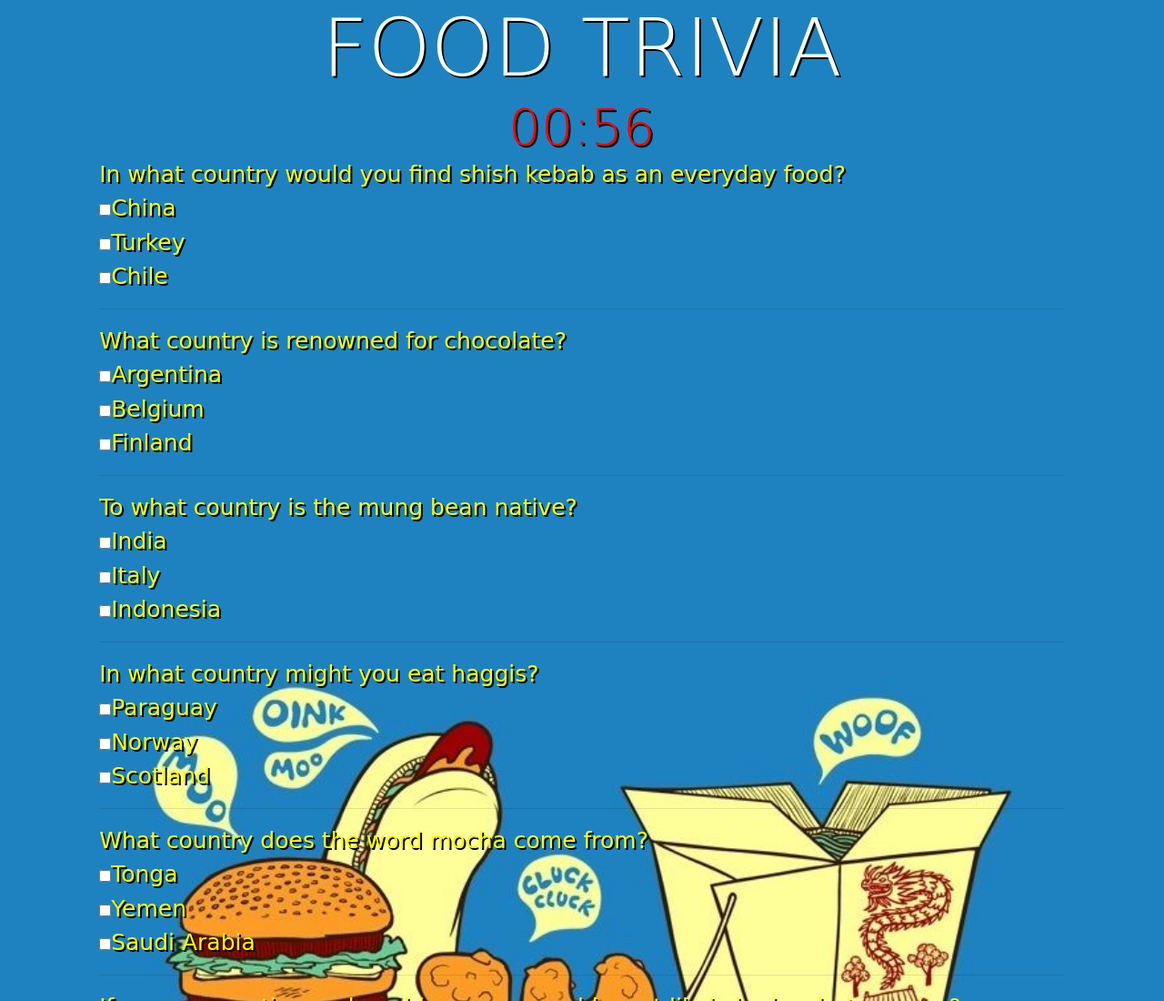
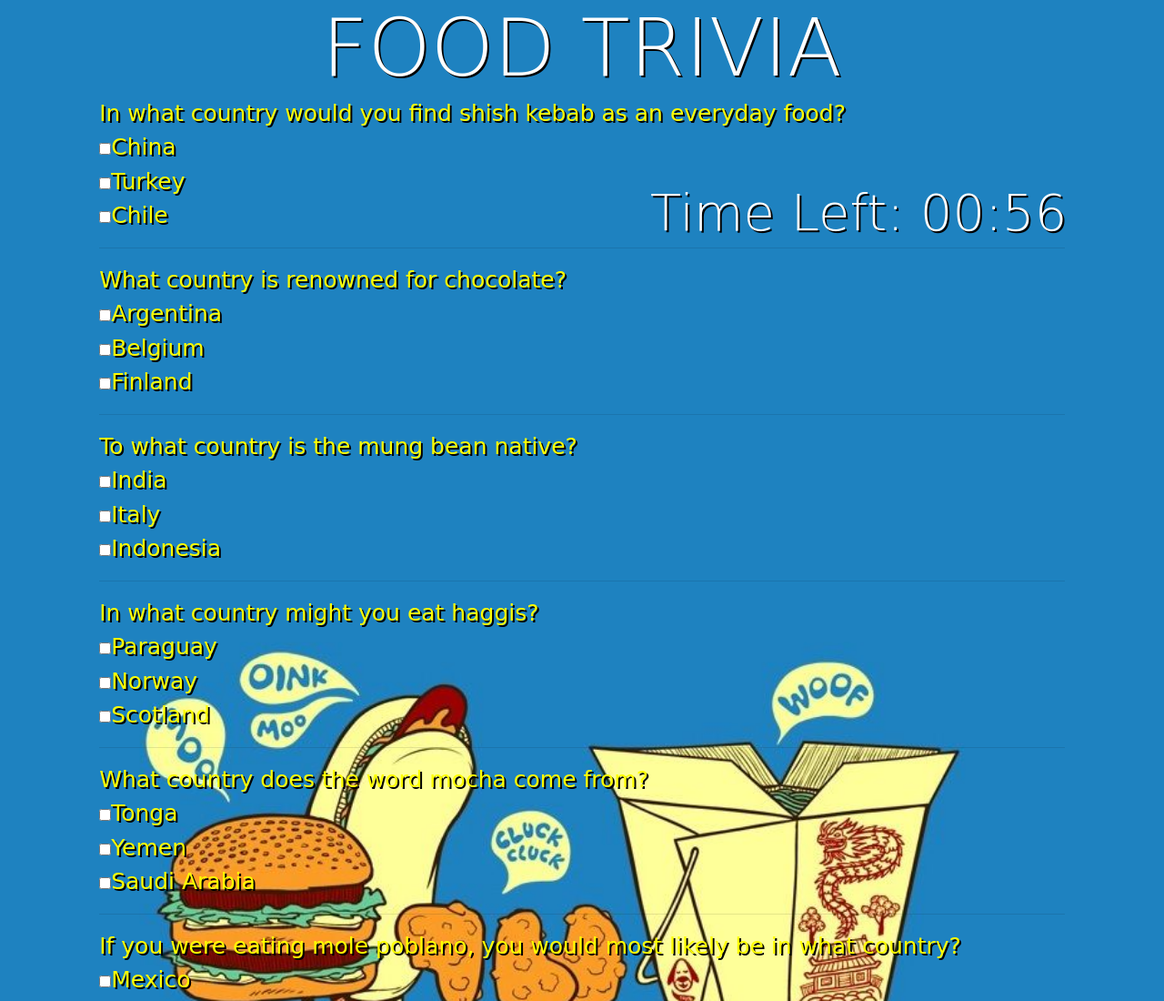
Before and after one commit to j0007/TriviaGame, a plain HTML site: page index.html in a window 1280 px wide. Shown: the top 1100 px of the page at 91% size. Drawn offline with nearby package versions, Linux system fonts and the light colour scheme; a web font is replaced by a local one.

Commit message:
attempt 5

```diff
--- a/assets/css/style.css
+++ b/assets/css/style.css
@@ -16,6 +16,8 @@ h1 {
 }
 
 #timer{
-    margin:auto;
-    color:red;
+    top:200px;
+    left:700px;
+    color:white;
+    z-index: 10;
 }
--- a/assets/javascript/app.js
+++ b/assets/javascript/app.js
@@ -78,6 +78,8 @@ $("#qField").append(box + questionSet[i].options.b + "<br>");
 $("#qField").append(box + questionSet[i].options.c + "<hr>");
 console.log(questionSet[i].corAns);
 
+
+// Need to work on making this add up results
 var results = 0;
 
 if ($('input:checkbox[name="' + questionSet[i].name + '"]:checked').val() === questionSet[i].corAns) {
@@ -88,10 +90,6 @@ if ($('input:checkbox[name="' + questionSet[i].name + '"]:checked').val() === qu
 }
 
 
-  //Sumbit button
-  $("#submit").click(function() {
-    $("#timer").text("Score: "+results)
-    });
 
 
   //Timer
@@ -104,7 +102,7 @@ if ($('input:checkbox[name="' + questionSet[i].name + '"]:checked').val() === qu
           clearTimeout(timerId);
           doSomething();
       } else {
-          elem.innerHTML = "00:"+timeLeft;
+          elem.innerHTML = "Time Left: 00:"+timeLeft;
           timeLeft--;
       }
   }
@@ -113,3 +111,9 @@ if ($('input:checkbox[name="' + questionSet[i].name + '"]:checked').val() === qu
       alert("Times up!")
       $("#timer").text("Score: "+results);
   }
+
+
+  //Sumbit button
+  $("#submit").click(function() {
+    $("#timer").text("Score: "+results)
+    });
--- a/index.html
+++ b/index.html
@@ -13,7 +13,7 @@
     <div class="container">
         <div class="row jumbotron-transparent jumbotron-fluid header">
             <h1 class="display-2"> FOOD TRIVIA </h1>
-            <div class="col-12 text-center display-4" id="timer"></div>
+            <div class="col-10 position-fixed display-4" id="timer"></div>
         </div>
         </div>
 
```
